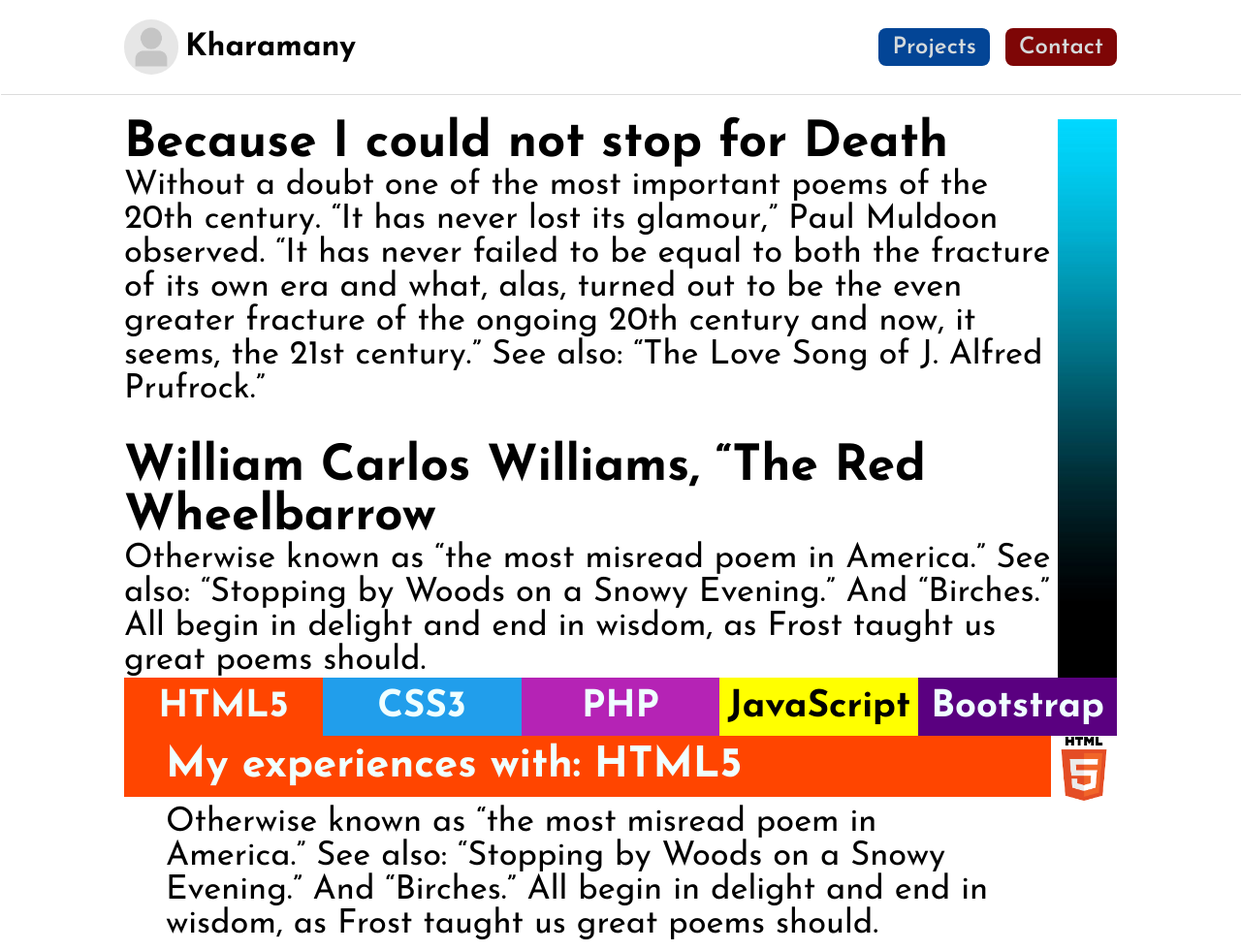
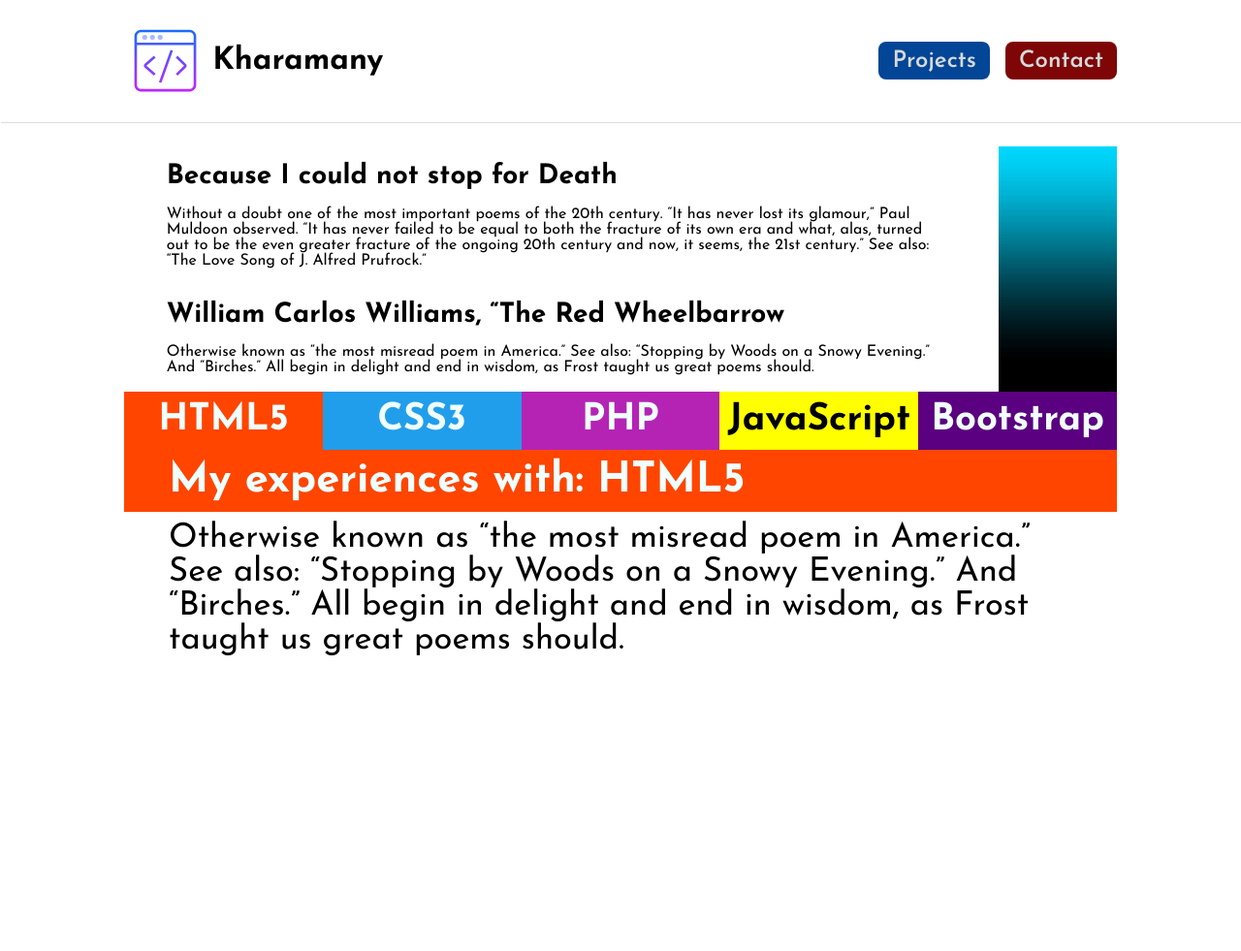
Before and after one commit to ArieKh33/portfolio-2024-feb, a plain HTML site: page index.html in a window 1280 px wide. Shown: the whole page at 97% size. After the commit the page ends 800 px from the top, so only its background shows below. Drawn offline with Linux system fonts and the light colour scheme.

Commit message:
svg gebruiken

```diff
--- a/appearance.css
+++ b/appearance.css
@@ -49,11 +49,11 @@ header {
 }
 
 .introduction-text h3 {
-    font-size: 4vw;
+    font-size: 3vw;
 }
 
 .introduction-text p {
-    font-size: 2.7vw;
+    font-size: 2.3vw;
 }
 
 .language-choice button{
--- a/index.html
+++ b/index.html
@@ -15,7 +15,7 @@
 <body>
     <header class="flex align-center side-padding">
         <div class="logo flex align-center">
-            <img class="logofoto" src="profile.png" alt="">
+            <img class="logofoto" src="main-logo.svg" alt="">
             <h5 id="logotext">Kharamany</h5>
         </div>
             <div class="headerbuttons flex align-center">
@@ -26,11 +26,11 @@
 
     <div class="flex side-padding">
         <div class="introduction-text">
-            <div>
-                <h3>Because I could not stop for Death </h3>
+            <div class="text-padding">
+                <h3 class="text-padding">Because I could not stop for Death </h3>
                 <p>Without a doubt one of the most important poems of the 20th century. “It has never lost its glamour,” Paul Muldoon observed. “It has never failed to be equal to both the fracture of its own era and what, alas, turned out to be the even greater fracture of the ongoing 20th century and now, it seems, the 21st century.” See also: “The Love Song of J. Alfred Prufrock.”</p>
             </div>
-            <div>
+            <div class="text-padding">
                 <h3>William Carlos Williams, “The Red Wheelbarrow</h3>
                 <p>Otherwise known as “the most misread poem in America.” See also: “Stopping by Woods on a Snowy Evening.” And “Birches.” All begin in delight and end in wisdom, as Frost taught us great poems should.</p>
             </div>
--- a/layout.css
+++ b/layout.css
@@ -6,6 +6,9 @@
 }
 .side-padding {
     padding: 0 10% 0;
+}
+.text-padding {
+    padding: 1% 4% 1%;
 }
 
 
@@ -20,8 +23,8 @@ header {
 
 .logo img {
     margin-right: 0.5rem;
-    width: 15%;
-    height: 15%;
+    width: 22%;
+    height: 22%;
 }
 
 .headerbutton {
@@ -33,15 +36,25 @@ header {
     margin-right: 0.5rem;
 }
 
+.introduction-text h3 {
+    padding: 1% 1% 1%;
+}
+
+.introduction-text p {
+    padding: 1% 1% 1%;
+}
+
+.introduction-text div:first-child {
+    padding-bottom: 1%;
+}
+
 .picture img {
     width: 100%;
     height: 100%;
     padding-left: 10%;
 }
 
-.introduction-text div:first-child {
-    padding-bottom: 4%;
-}
+
 
 .language-choice {
     justify-content: space-between;
--- a/mediaAppearance.css
+++ b/mediaAppearance.css
@@ -33,11 +33,11 @@
         font-size: 1.5rem;
     }
 
-    /* .introduction-text h3 {
+    .introduction-text h3 {
         font-size: 1.75rem;
     }
 
     .introduction-text p {
         font-size: 1rem;
-    } */
+    }
 }
--- a/mediaLayout.css
+++ b/mediaLayout.css
@@ -28,8 +28,8 @@
 
     .logo img {
         margin-right: 0.4rem;
-        width: 3.530625rem;
-        height: 3.530625rem;
+        width: 5.3025rem;
+        height: 5.3025rem;
     }
 
     .headerbutton {
```
Also changed, not shown: html5picture.png (deleted), main-logo.svg (added), profile.png (deleted).
